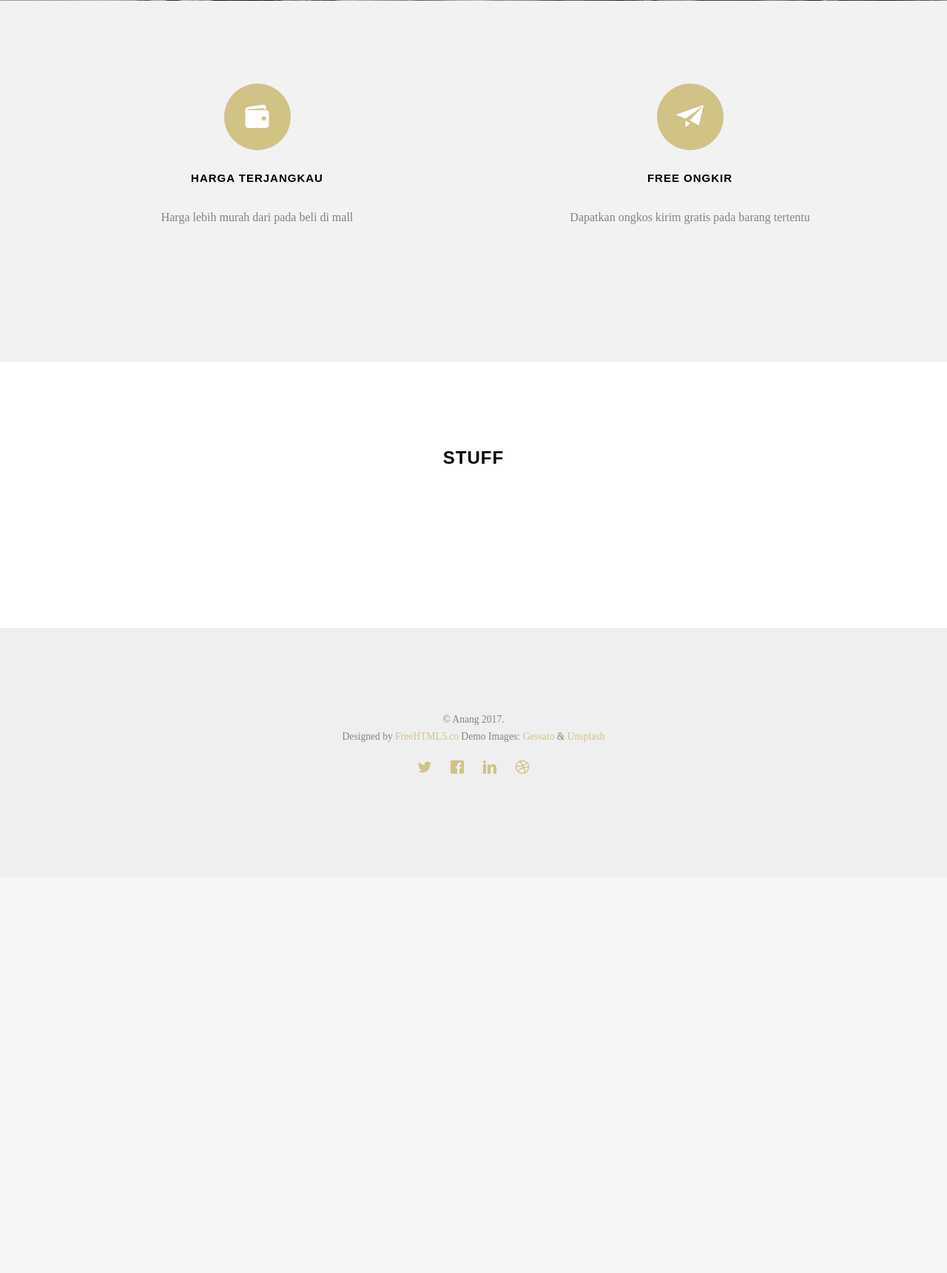
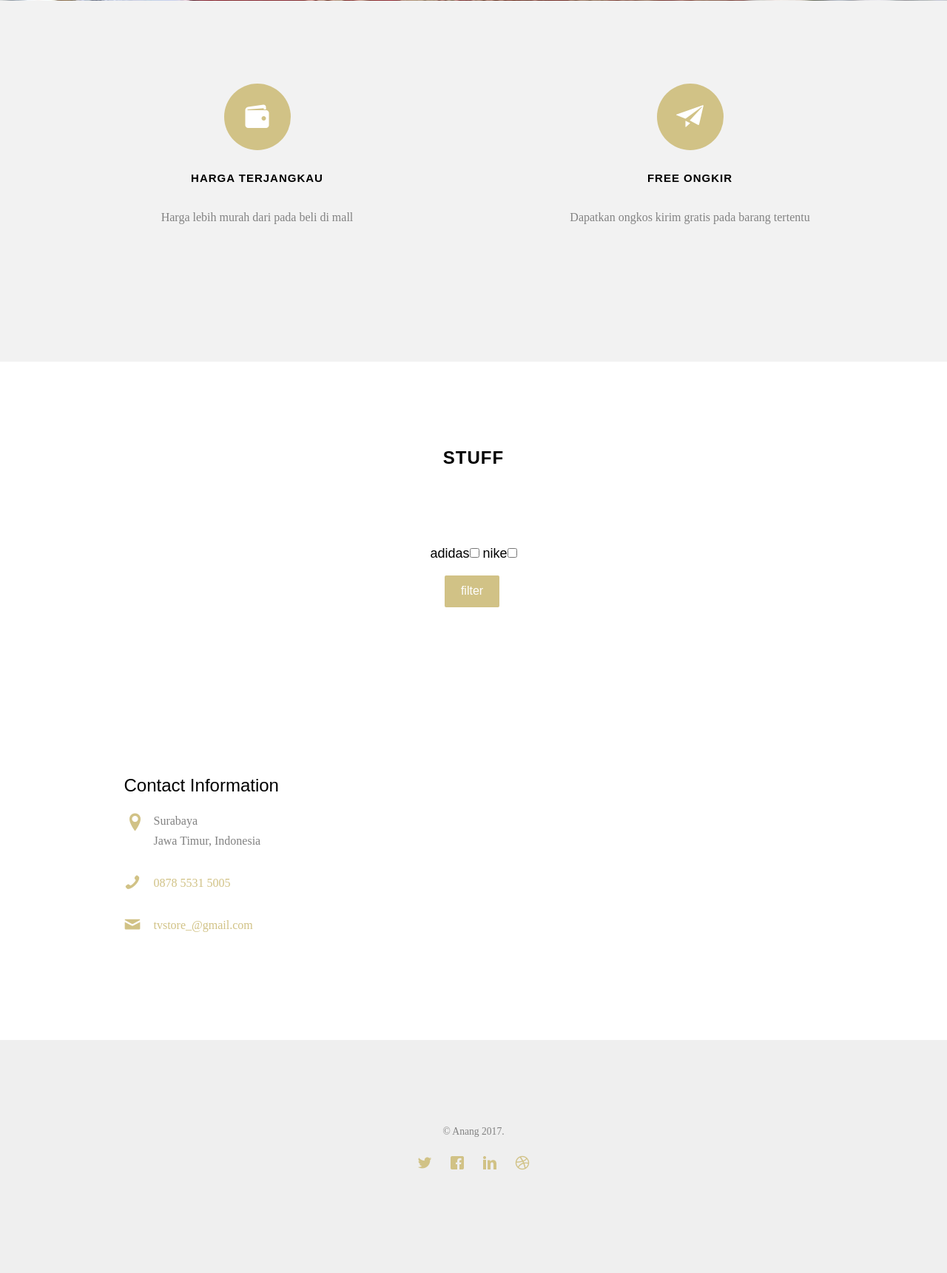
Before and after one commit to anangfirdaus/fppbw, a CodeIgniter app: page /codeigniter/index.php/crud/index in a window 1280 px wide. Shown: the part 885-2606 px from the top of the page at 74% size. Before the commit the page ends 1932 px from the top, so only its background shows below. Run offline with CodeIgniter, Linux system fonts and the light colour scheme; data that the repository does not hold is empty; some web fonts are replaced.

Commit message:
Add files via upload

```diff
--- a/application/views/home.php
+++ b/application/views/home.php
@@ -3,7 +3,7 @@
 	<head>
 	<meta charset="utf-8">
 	<meta http-equiv="X-UA-Compatible" content="IE=edge">
-	<title>Shop &mdash; Free Website Template, Free HTML5 Template by gettemplates.co</title>
+	<title>TVSTORE DISKON SNEAKER SETIAP HARI</title>
 	<meta name="viewport" content="width=device-width, initial-scale=1">
 	<meta name="description" content="Free HTML5 Website Template by gettemplates.co" />
 	<meta name="keywords" content="free website templates, free html5, free template, free bootstrap, free website template, html5, css3, mobile first, responsive" />
@@ -98,9 +98,9 @@
 	<aside id="fh5co-hero" class="js-fullheight">
 		<div class="flexslider js-fullheight">
 			<ul class="slides">
+		   	<li style="background-image: url(<?php echo base_url()?>gambar/slider1.jpg);">
+		   	</li>
 		   	<li style="background-image: url(<?php echo base_url()?>gambar/slider2.jpg);">
-		   	</li>
-		   	<li style="background-image: url(<?php echo base_url()?>gambar/slider1.jpg);">
 		   	</li>
 		   	<li style="background-image: url(<?php echo base_url()?>gambar/slider3.jpg);">
 		  	</ul>
@@ -137,6 +137,16 @@
 				<div class="col-md-8 col-md-offset-2 text-center fh5co-heading">
 					<h2>Stuff</h2>
 				</div>
+<div class="row animate-box">
+				<div class="col-md-8 col-md-offset-2 text-center">
+				<form method="POST" action="<?php echo base_url()."crud/filter"; ?>">
+					<h4>adidas<input type="checkbox" name="adidas" value="adidas">         nike<input type="checkbox" name="nike" value="nike"></h4>
+					<!-- <a href="<?php echo site_url("crud/viewadidas")?>"><button>adidas</button></a>
+					<a href="<?php echo site_url("crud/viewnike")?>"><button>nike</button></a> -->
+					<input class="btn btn-primary" type="submit" value="filter">
+				</form>
+				</div>
+			</div>
 			</div>
 			<div id="produk" class="row">
 				<?php foreach ($data as $d){ ?>
@@ -160,6 +170,25 @@
 
 		</div>
 	</div>
+        <div id="fh5co-contact">
+		<div class="container">
+			<div class="row">
+				<div class="col-md-5 col-md-push-1 animate-box">
+
+					<div class="fh5co-contact-info">
+						<h3>Contact Information</h3>
+						<ul>
+							<li class="address">Surabaya<br> Jawa Timur, Indonesia</li>
+							<li class="phone"><a href="tel://1234567920">0878 5531 5005</a></li>
+							<li class="email"><a href="mailto:tvstore@gmail.com">tvstore_@gmail.com</a></li>
+						</ul>
+					</div>
+
+				</div>
+			</div>
+
+		</div>
+	</div>
 
 	<footer id="fh5co-footer" role="contentinfo">
 		<div class="container">
@@ -167,13 +196,12 @@
 				<div class="col-md-12 text-center">
 					<p>
 						<small class="block">&copy; Anang 2017.</small>
-						<small class="block">Designed by <a href="http://freehtml5.co/" target="_blank">FreeHTML5.co</a> Demo Images: <a href="http://blog.gessato.com/" target="_blank">Gessato</a> &amp; <a href="http://unsplash.co/" target="_blank">Unsplash</a></small>
 					</p>
 					<p>
 						<ul class="fh5co-social-icons">
 							<li><a href="#"><i class="icon-twitter"></i></a></li>
 							<li><a href="#"><i class="icon-facebook"></i></a></li>
-							<li><a href="#"><i class="icon-linkedin"></i></a></li>
+							<li><a href="https://instagram.com/tvstore_"><i class="icon-linkedin"></i></a></li>
 							<li><a href="#"><i class="icon-dribbble"></i></a></li>
 						</ul>
 					</p>
```
